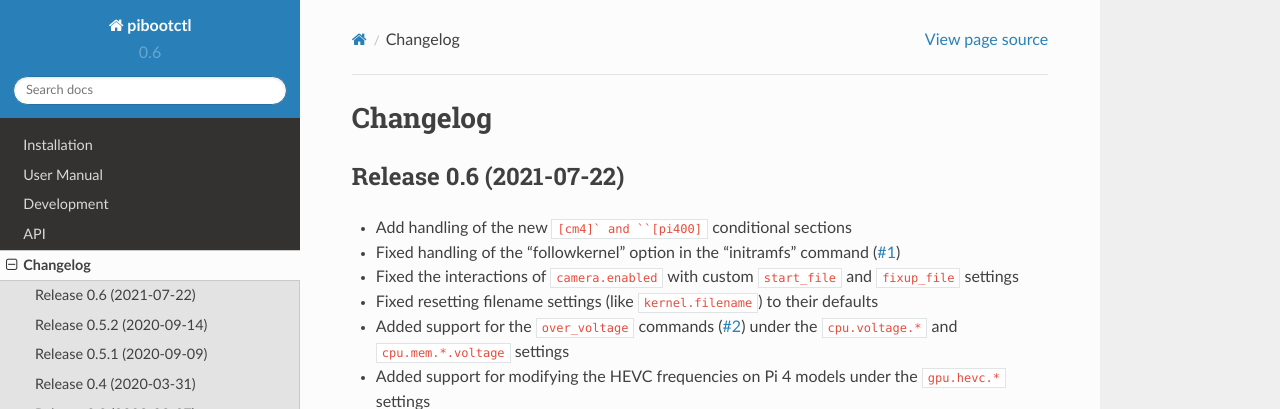
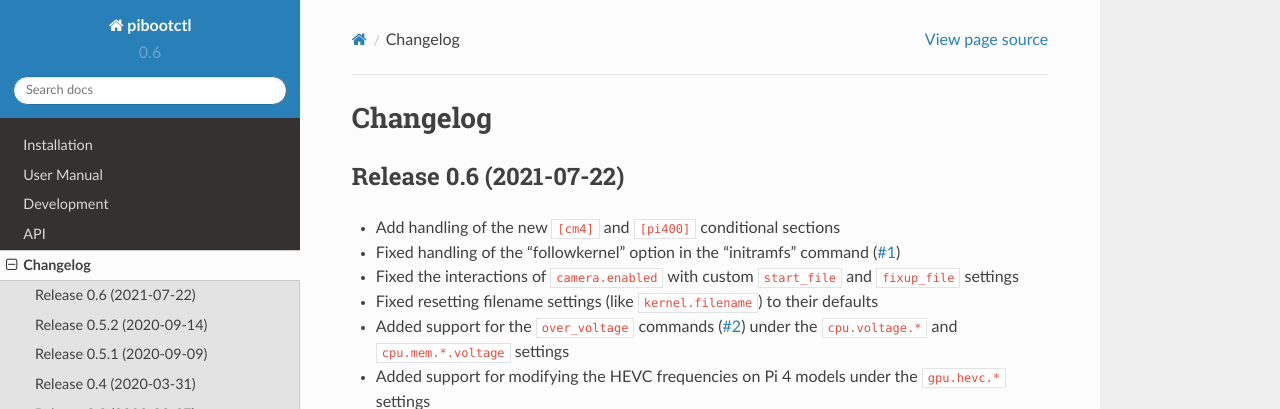
Before and after one commit to waveform80/pibootctl, a Sphinx documentation site: the page built from docs/changelog.rst, in a window 1280 px wide and 900 px high. Shown: the top 409 px of the window. Built offline with Sphinx 7.4.7 and the Read the Docs theme 2.0.0, drawn with Linux system fonts in a browser that asks for light colours.

Commit message:
Fix typo

```diff
--- a/docs/changelog.rst
+++ b/docs/changelog.rst
@@ -26,7 +26,7 @@ Changelog
 Release 0.6 (2021-07-22)
 ========================
 
-* Add handling of the new ``[cm4]` and ``[pi400]`` conditional sections
+* Add handling of the new ``[cm4]`` and ``[pi400]`` conditional sections
 * Fixed handling of the "followkernel" option in the "initramfs" command
   (`#1`_)
 * Fixed the interactions of ``camera.enabled`` with custom ``start_file``
```
